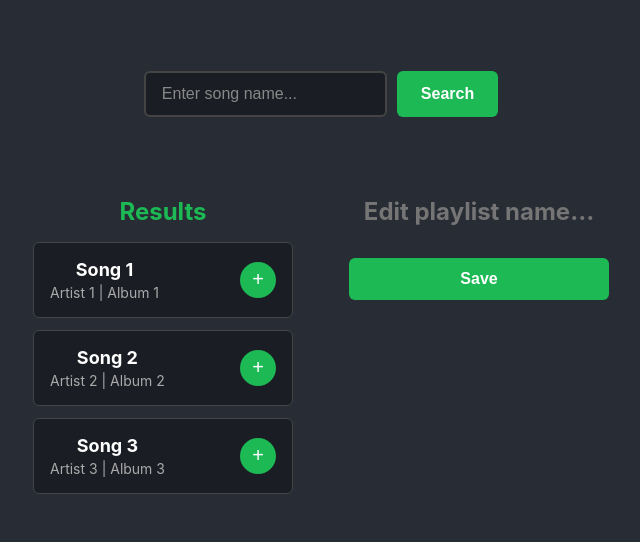
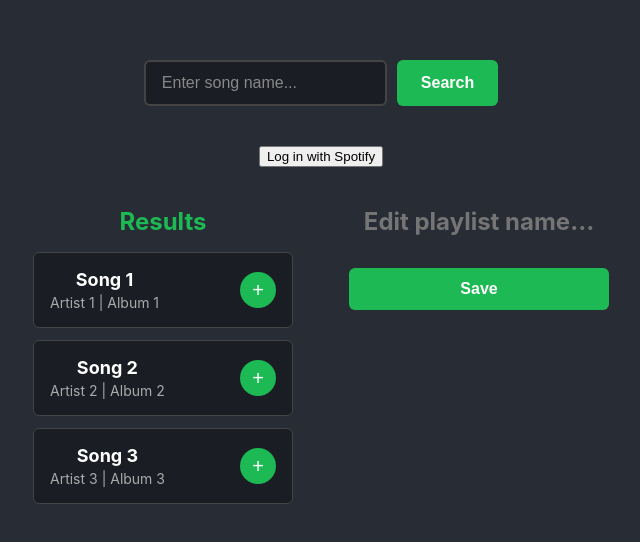
Before and after one commit to TupacShampur/jammming, a React (Create React App) app: page / in a window 1280 px wide. Shown: the part 118-660 px from the top of the page, without its empty margins (319-959 px from the left). Built offline with nearby package versions, Linux system fonts and the light colour scheme.

Commit message:
token access logic add

```diff
--- a/src/App.js
+++ b/src/App.js
@@ -3,6 +3,7 @@ import "./App.css";
 import SearchBar from "./components/SearchBar/SearchBar";
 import SearchResults from "./components/SearchResults/SearchResults";
 import Playlist from "./components/Playlist/Playlist";
+import { authorize } from "./components/accessToken/accessToken";
 
 function App() {
   const mockTracks = [
@@ -57,6 +58,7 @@ function App() {
     <div className="App">
       <header className="App-header">
         <SearchBar />
+        <button onClick={authorize}>Log in with Spotify</button>
         <div className="mainContent">
           <SearchResults
             tracks={mockTracks}
--- /dev/null
+++ b/src/components/accessToken/accessToken.js
@@ -0,0 +1,35 @@
+// import React, { useState } from "react";
+
+// const [token, setToken] = useState("");
+console.log("AUTH MODULE LOADED");
+
+// let token = "";
+
+const generateRandomString = (n) =>
+  Math.random()
+    .toString(36)
+    .substring(2, 2 + n);
+
+export const authorize = () => {
+  const client_id = "6a35cc5c249542dcb9a4095ccbcd0dab";
+  const redirect_uri = "http://127.0.0.1:3000/";
+
+  const state = generateRandomString(16);
+  const stateKey = "spotify_auth_state";
+
+  localStorage.setItem(stateKey, state);
+  const scope = "playlist-modify-public";
+
+  const code_challenge_method = S256;
+
+  let url = "https://accounts.spotify.com/authorize";
+  url += "?response_type=code";
+  url += "&client_id=" + encodeURIComponent(client_id);
+  url += "&redirect_uri=" + encodeURIComponent(redirect_uri);
+  url += "&code_challenge_method=" + encodeURIComponent(code_challenge_method);
+  url += "&scope=" + encodeURIComponent(scope);
+  url += "&state=" + encodeURIComponent(state);
+
+  console.log(url);
+  window.location = url;
+};
```
